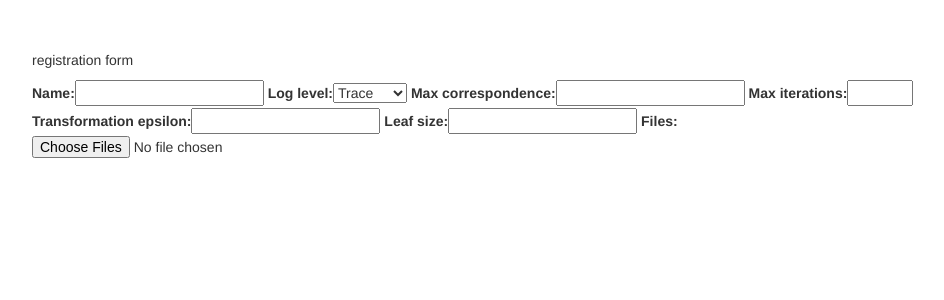
After one commit to PUM-9/server_api, a Django app: template frontend/templates/frontend/registration_form.html in a window 1280 px wide. The commit adds this page. Shown: the top 300 px of the page, without its empty margins (108-1052 px from the left). Run offline with Django 3.2, Linux system fonts and the light colour scheme; the template is opened without the code that fills it: values that come from a table or form of the project are taken from there, others are empty; some libraries are stand-ins or nearby versions.

Commit message:
made a registration form and displays it. next thing, make it work

```diff
--- /dev/null
+++ b/frontend/static/scss/style.css
@@ -0,0 +1,5 @@
+.content {
+  width: 1000px;
+  margin: 50px auto; }
+
+/*# sourceMappingURL=style.css.map */
--- a/frontend/templates/frontend/index.html
+++ b/frontend/templates/frontend/index.html
@@ -2,5 +2,5 @@
 {% load bootstrap3 %}
 
 {% block content %}
-    <p>Content</p>
+    <p>Index</p>
 {% endblock %}
--- /dev/null
+++ b/frontend/templates/frontend/registration_form.html
@@ -0,0 +1,7 @@
+{% extends "frontend/base.html" %}
+{% load bootstrap3 %}
+
+{% block content %}
+    <p>registration form</p>
+    {{ form }}
+{% endblock %}
--- a/frontend/urls.py
+++ b/frontend/urls.py
@@ -2,5 +2,6 @@ from django.conf.urls import url
 from frontend import views
 
 urlpatterns = [
-    url(r'', views.index)
+    url(r'^create_registration_job/$', views.registration_job_form, name='create_registration_job'),
+    url(r'', views.index, name='home')
 ]
--- /dev/null
+++ b/jobs/forms.py
@@ -0,0 +1,15 @@
+from django import forms
+
+
+class RegistrationJobForm(forms.Form):
+    name = forms.CharField(max_length=200)
+    log_level = forms.ChoiceField(choices=(("0", "Trace"),
+                                      ("1", "Debug"),
+                                      ("2", "Info"),
+                                      ("3", "Warning"),
+                                      ("4", "Error")))
+    max_correspondence = forms.DecimalField(min_value=0)
+    max_iterations = forms.IntegerField(min_value=1, max_value=200)
+    transformation_epsilon = forms.DecimalField(min_value=0, max_value=10)
+    leaf_size = forms.DecimalField(min_value=0, max_value=100)
+    files = forms.FileField(widget=forms.ClearableFileInput(attrs={'multiple': True}))
--- /dev/null
+++ b/jobs/urls.py
@@ -0,0 +1,6 @@
+from django.conf.urls import url
+from jobs import views
+
+urlpatterns = [
+    url(r'^hello/$', views.hello_world)
+]
--- a/jobs/views.py
+++ b/jobs/views.py
@@ -4,5 +4,5 @@ from jobs.models import Registration
 import json
 
 
-def add_register_job(request):
-    return render(request, 'frontend/base.html')
+def hello_world(request):
+    return HttpResponse('Hello world!')
--- a/web_application/settings.py
+++ b/web_application/settings.py
@@ -130,3 +130,8 @@ TEMPLATE_LOADERS = (
     'django.template.loaders.filesystem.Loader',
     'django.template.loaders.app_directories.Loader',
 )
+
+FILE_UPLOAD_DIR = os.path.join(BASE_DIR, 'uploads')
+
+if not os.path.exists(FILE_UPLOAD_DIR):
+    os.makedirs(FILE_UPLOAD_DIR)
--- a/web_application/urls.py
+++ b/web_application/urls.py
@@ -16,7 +16,8 @@ Including another URLconf
 from django.conf.urls import url, include
 from django.contrib import admin
 
+
 urlpatterns = [
     url(r'^admin/', admin.site.urls),
-    url(r'', include('frontend.urls')),
+    url(r'', include('frontend.urls'), name='frontend')
 ]
```
Also changed, not shown: frontend/views.py (+27 -0 lines), jobs/models.py (+36 -5 lines), 1 other file.
